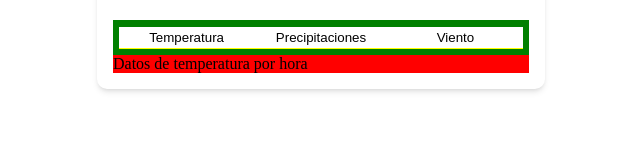
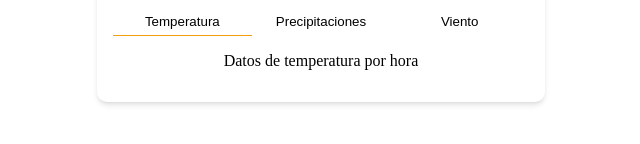
Before and after one commit to mauricioarroyoas/weather-project, a plain HTML site: page index.html in a window 1280 px wide. Shown: the part 432-576 px from the top of the page, without its empty margins (319-959 px from the left). Drawn offline with Linux system fonts and the light colour scheme.

Commit message:
added more styles

```diff
--- a/index.html
+++ b/index.html
@@ -33,9 +33,9 @@
             </div>
             <div class="card__body__section section-bottom">
               <div class="section-bottom__controls">
-                <button class="controls__temperature">Temperatura</button>
-                <button class="control__rain">Precipitaciones</button>
-                <button class="control__wind">Viento</button>
+                <button class="controls__temperature control">Temperatura</button>
+                <button class="control__rain control">Precipitaciones</button>
+                <button class="control__wind control">Viento</button>
               </div>
               <div class="seciion-bottom__canvas">
                 <p>Datos de temperatura por hora</p>
--- a/styles/style.scss
+++ b/styles/style.scss
@@ -118,34 +118,37 @@ html, body {
 
 .section-bottom__controls {
   display: flex;
+}
+
+.control {
+  flex: 1;
   padding: 0.4rem;
-  background-color: green;
+  border: none;
+  background-color: #ffffff;
+
+}
+
+.control:hover {
+  cursor: pointer;
+  background-color:   #f0f0f0;
 }
 
 .controls__temperature {
-  flex: 1;
-  padding: 0.2rem;
-  border: none;
-  border-bottom: 1px solid yellow;
-  background-color: #ffffff;
-}
-.control__rain {
-  flex: 1;
-  padding: 0.2rem;
-  border: none;
-  border-bottom: 1px solid yellow;
-  background-color: #ffffff;
-}
-.control__wind {
-  flex: 1;
-  padding: 0.2rem;
-  border: none;
-  border-bottom: 1px solid yellow;
-  background-color: #ffffff;
+  border-bottom: 1px solid #F59E0B;
 }
 
+.control__rain {
+}
+
+.control__wind {
+}
+
+
 .seciion-bottom__canvas {
-  background-color: red;
+  display: flex;
+  justify-content: center;
+  align-items: center;
+  padding: 1rem;
 }
 
 .outergrid__footer {
```
Also changed, not shown: styles/style.css, 1 other file.
